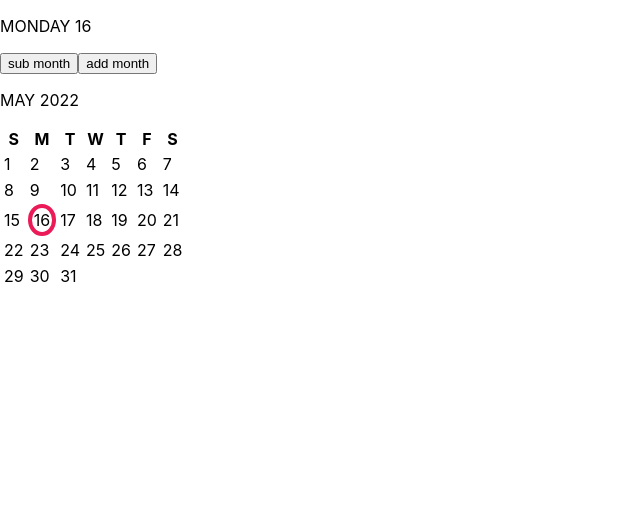
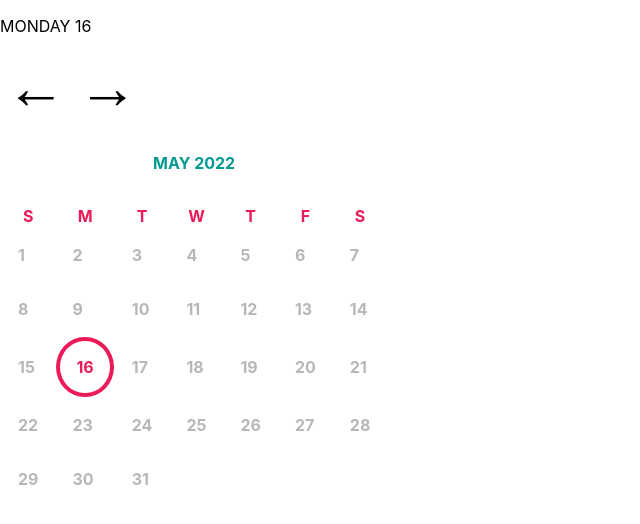
Before and after one commit to remenok200/freshcode-react-calendar, a React (Create React App) app: page / in a window 1280 px wide. Shown: the top 524 px of the page, without its empty margins (0-640 px from the left). Built offline with nearby package versions, Linux system fonts and the light colour scheme.

Commit message:
added styles for table

```diff
--- a/src/components/Calendar/Calendar.module.scss
+++ b/src/components/Calendar/Calendar.module.scss
@@ -1,16 +1,41 @@
+.controlButtons {
+  outline: none;
+  background: none;
+  border: 0;
+  font-size: 60px;
+}
+
+.controlButtons:hover {
+  color: #38cec4;
+}
+
+.weekLetters {
+  color: #eb1b57;
+  font-weight: bold;
+}
+
+.currentMonth {
+  padding: 30px 0 30px;
+  font-weight: bold;
+  color: #039a92;
+}
+
 .dayNotOfThisMonth {
   opacity: 0;
 }
 
 .day {
-    padding: 2px;
+  padding: 16px;
+  font-weight: bold;
+  color: #b7b7b7;
 }
 
 .selectedDay {
   border: 4px solid #eb1b57;
   border-radius: 50%;
+  color: #eb1b57;
 }
 
-  .weeksList {
-
+.row {
+  margin: 2px;
 }
--- a/src/components/Calendar/index.jsx
+++ b/src/components/Calendar/index.jsx
@@ -40,6 +40,20 @@ class Calendar extends Component {
       currentDate: new Date(date),
       selectedDate: new Date(date),
     });
+  };
+
+  createLetters = () => {
+    const letters = [];
+
+    letters.push(
+      new Array(7).fill(null).map((item, index) => (
+        <th className={styles.weekLetters} key={index}>
+          {format(addDays(startOfWeek(this.state.currentDate), index), "EEEEE")}
+        </th>
+      ))
+    );
+
+    return <tr>{letters}</tr>;
   };
 
   fillDates = () => {
@@ -90,20 +104,19 @@ class Calendar extends Component {
     return (
       <>
         <p>{format(currentDate, "EEEE d").toUpperCase()}</p>
-        <button onClick={this.subMonth}>sub month</button>
-        <button onClick={this.addMonth}>add month</button>
-        <p>{format(currentDate, "LLLL Y").toUpperCase()}</p>
+
+        <button className={styles.controlButtons} onClick={this.subMonth}>
+          ←
+        </button>
+        <button className={styles.controlButtons} onClick={this.addMonth}>
+          →
+        </button>
 
         <table>
-          <thead>
-            <tr>
-              {new Array(7).fill(null).map((item, index) => (
-                <th key={index}>
-                  {format(addDays(startOfWeek(currentDate), index), "EEEEE")}
-                </th>
-              ))}
-            </tr>
-          </thead>
+          <caption className={styles.currentMonth}>
+            {format(currentDate, "LLLL Y").toUpperCase()}
+          </caption>
+          <thead>{this.createLetters()}</thead>
           <tbody>{this.fillDates()}</tbody>
         </table>
       </>
```
Lines whose indentation alone changed are shown as unchanged.
